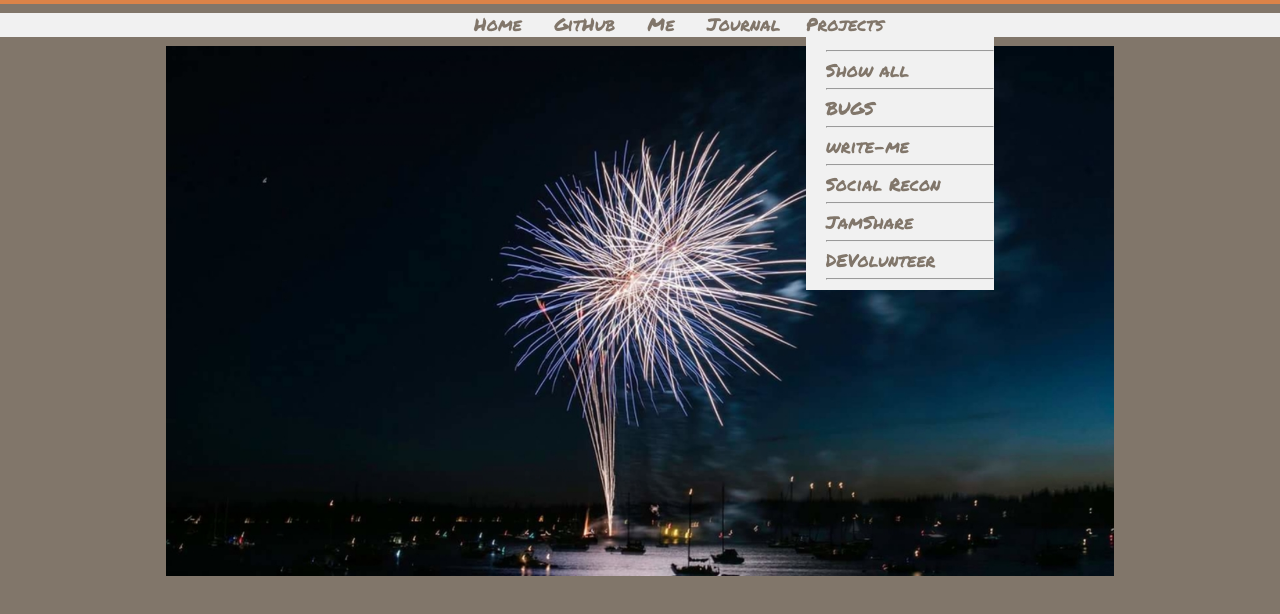
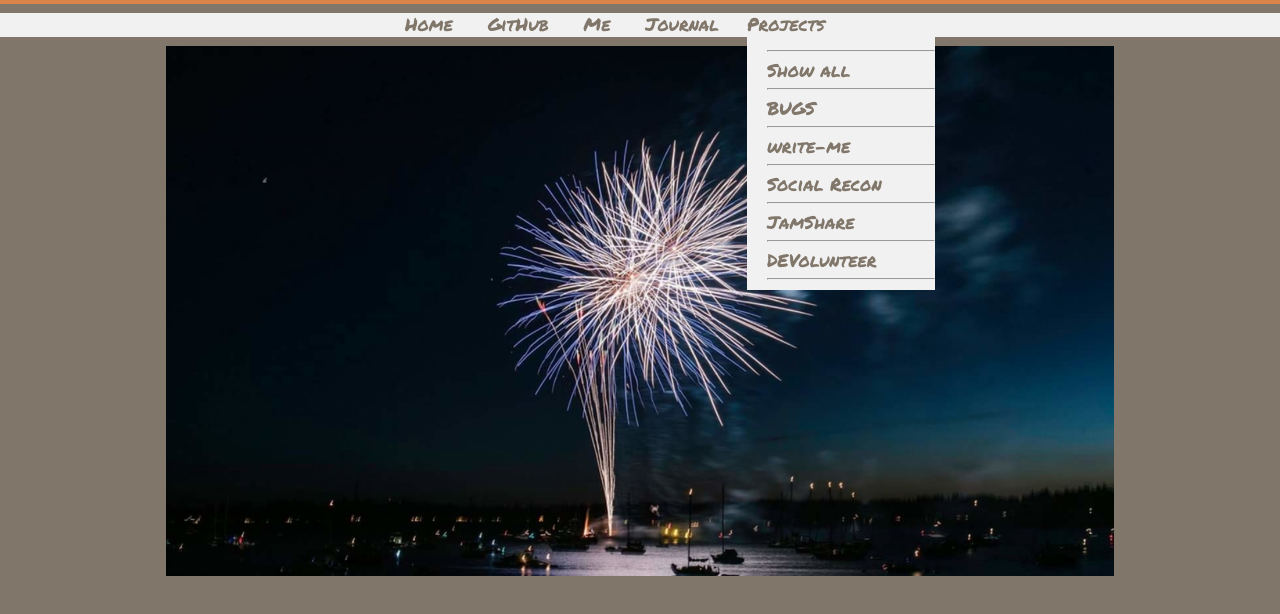
Before and after one commit to ChristopherSClosser/Portfolio, a website: page index.html in a window 1280 px wide. Both pictures are taken after a click on the item "Projects". Shown: the part 46-660 px from the top of the page. Drawn offline with nearby package versions, Linux system fonts and the light colour scheme.

Commit message:
visual changes & some functional updates

```diff
--- a/index.html
+++ b/index.html
@@ -74,7 +74,7 @@
           <hr>
           <li><a id="me" href="https://csc-learning-journal.herokuapp.com">Journal</a></li>
           <hr>
-          <li class="dropdown list-projects"><a href="" onclick="return false;">Projects</a>
+          <li class="dropdown list-projects"><a href="/projects" onclick="return false;">Projects</a>
             <div class="hidden dropdown-content" id="project-list"><hr>
               <div><a href="" id="all">Show all</a></div><hr>
             </div>
--- a/script/controllers/routes.js
+++ b/script/controllers/routes.js
@@ -7,8 +7,8 @@ page('/about', aboutView.init);
 
 page('/gallery', homeView.init);
 
-page('/github', repoView.init);
+page('/projects', projectView.init);
 
-// page('/projects', projectView.init);
+// page('/github', repoView.init);
 
 page();
--- a/script/views/appJQ.js
+++ b/script/views/appJQ.js
@@ -46,7 +46,8 @@ $(function(){
   // displays project list on click for mobile
   $('.list-projects').on('click', function(){
     if ($('.dropdown-content').is(':hidden')){
-      $('#project-list').animate({width: 'toggle'},350);
+      // $('#project-list').animate({width: 'toggle'},350);
+      $('#project-list').slideDown('fast');
     } else {
       $('#project-list').slideUp('fast');
     }
--- a/script/views/homeview.js
+++ b/script/views/homeview.js
@@ -5,10 +5,10 @@
 
   // show only homeView elements
   homeView.init = () => {
+    $('.gallery').fadeIn('fast');
     $('.github').fadeOut();
     $('section').fadeOut();
     $('.me').fadeOut();
-    $('.gallery').fadeIn();
   };
   module.homeView = homeView;
 })(window);
--- a/script/views/projectview.js
+++ b/script/views/projectview.js
@@ -9,6 +9,7 @@
     $('.gallery').fadeOut();
     $('.me').fadeOut();
     $('section').fadeIn();
+    $('content').fadeIn();
   };
 
   // populates project items
@@ -24,7 +25,7 @@
     $('content a:contains("' + select + '")').parent().parent().fadeIn();
   };
 
-  //gives me a word count for my project bodies
+  // gives me a word count for my project bodies -------
   // projectView.wordCount = function(){
   //   let totalWords = Project.all.map(function(project){
   //     return project.body.split(' ').length;
--- a/styles/layout.css
+++ b/styles/layout.css
@@ -2,6 +2,7 @@
     position: absolute;
     top: 4%;
     z-index: 999;
+    background-color: #807669;
 }
 
 .gallery li img {
@@ -202,6 +203,7 @@ ul.plain {
 /* .dropdown:hover .dropdown-content {
   text-align: left;
   display: block;
+  z-index: 9999999;
 } */
 @media only screen and (min-width: 670px) {
   .ilinked {
@@ -243,10 +245,12 @@ ul.plain {
     .linked {
       /* position: initial; */
     }
+    .dropdown a {
+      padding-right: 2rem;
+    }
     .dropdown {
       position: absolute;
       text-align: left;
-
     }
     .dropdown-content {
       margin-top: 0.1rem;
--- a/styles/modules.css
+++ b/styles/modules.css
@@ -48,7 +48,7 @@
         text-align: center;
         padding: 0;
         vertical-align: middle;
-        width: 100%;
+        width: 110%;
         border-top: .5em solid #81766a;
         border-bottom: .5em solid #81766a;
     }
```
